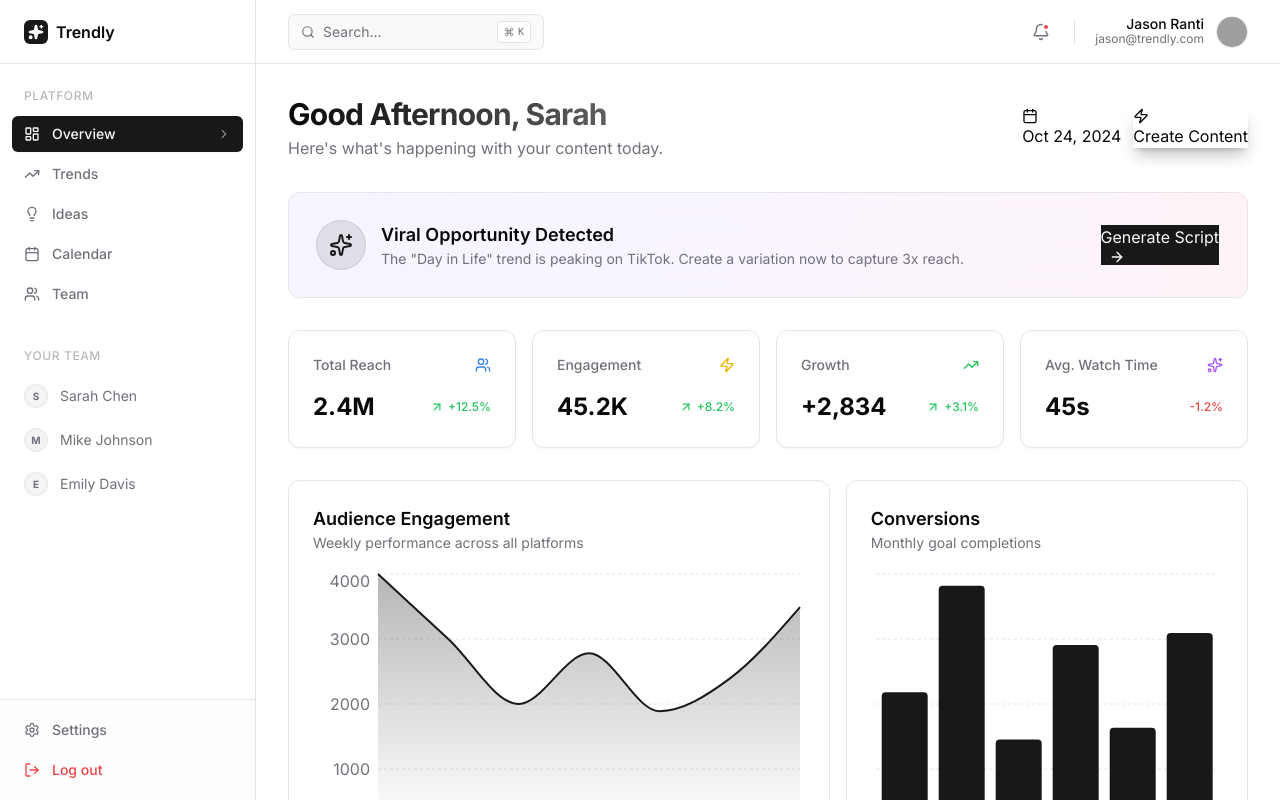
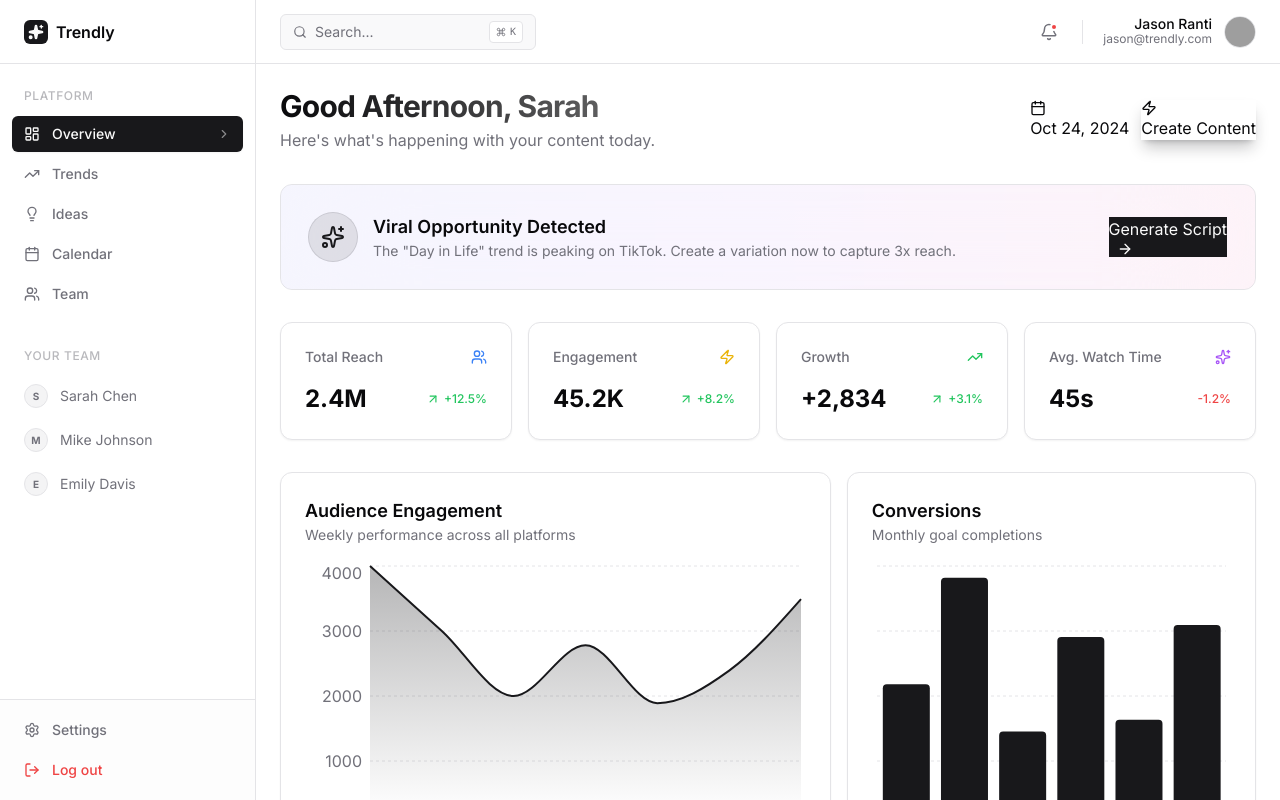
Before and after one commit to zeridexcom/trendly, a Next.js app: page /dashboard in a window 1280 px wide. Shown: the top 800 px of the page. Built offline with nearby package versions, Linux system fonts and the light colour scheme; grey boxes are pictures that could not be loaded.

Commit message:
Polish: Consistent 24px padding and premium typography

```diff
--- a/src/app/(dashboard)/layout.tsx
+++ b/src/app/(dashboard)/layout.tsx
@@ -20,7 +20,7 @@ export default async function DashboardLayout({
             <Sidebar />
             <div className="flex-1 flex flex-col min-h-screen relative overflow-hidden">
                 <Header user={user} />
-                <main className="flex-1 w-full max-w-[1600px] mx-auto p-8 overflow-y-auto scroll-smooth">
+                <main className="flex-1 w-full max-w-[1600px] mx-auto p-6 overflow-y-auto scroll-smooth">
                     {children}
                 </main>
             </div>
--- a/src/app/globals.css
+++ b/src/app/globals.css
@@ -36,8 +36,40 @@
     background-color: hsl(var(--background));
     color: hsl(var(--foreground));
     font-feature-settings: "rlig" 1, "calt" 1;
+    -webkit-font-smoothing: antialiased;
+    -moz-osx-font-smoothing: grayscale;
   }
 }
+
+@layer utilities {
+  .tracking-tight-custom {
+    letter-spacing: -0.02em;
+  }
+
+  .shadow-premium {
+    box-shadow: 0 0 0 1px rgba(0, 0, 0, 0.03), 0 2px 8px rgba(0, 0, 0, 0.04), 0 8px 32px rgba(0, 0, 0, 0.04);
+  }
+}
+
+/* Custom Scrollbar */
+::-webkit-scrollbar {
+  width: 6px;
+  height: 6px;
+}
+
+::-webkit-scrollbar-track {
+  background: transparent;
+}
+
+::-webkit-scrollbar-thumb {
+  background: hsl(var(--border));
+  border-radius: 99px;
+}
+
+::-webkit-scrollbar-thumb:hover {
+  background: hsl(var(--muted-foreground));
+}
+
 
 /* Animation utilities */
 @keyframes fadeIn {
--- a/src/components/layout/Header.tsx
+++ b/src/components/layout/Header.tsx
@@ -8,7 +8,7 @@ export default function Header({
     user: { name: string, email: string, avatarUrl?: string }
 }) {
     return (
-        <header className="h-16 border-b bg-background/50 backdrop-blur-xl flex items-center justify-between px-8 sticky top-0 z-10 w-full">
+        <header className="h-16 border-b bg-background/50 backdrop-blur-xl flex items-center justify-between px-6 sticky top-0 z-10 w-full">
 
             {/* Search / Command Trigger */}
             <button className="flex items-center gap-2 px-3 py-1.5 bg-muted/50 hover:bg-muted text-muted-foreground hover:text-foreground rounded-md text-sm border transition-colors w-64 group text-left">
```
